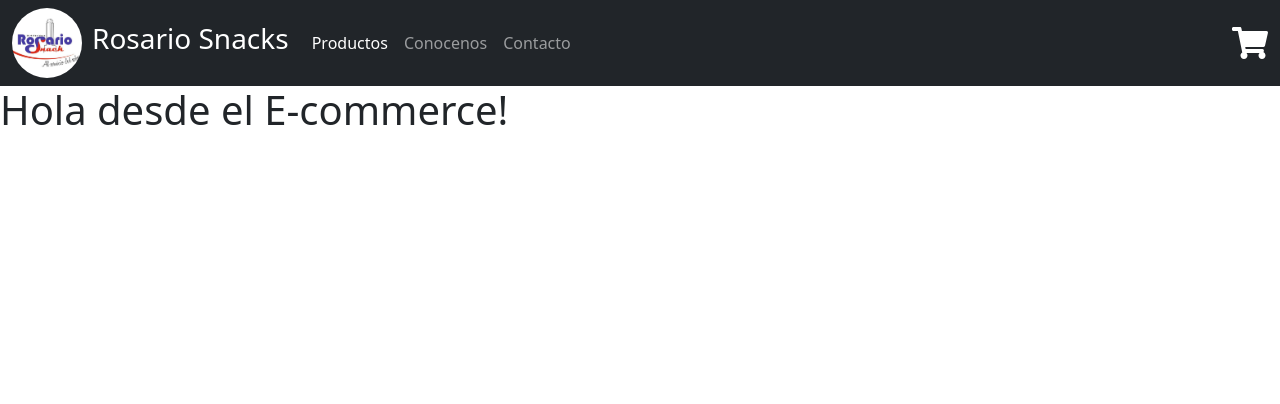
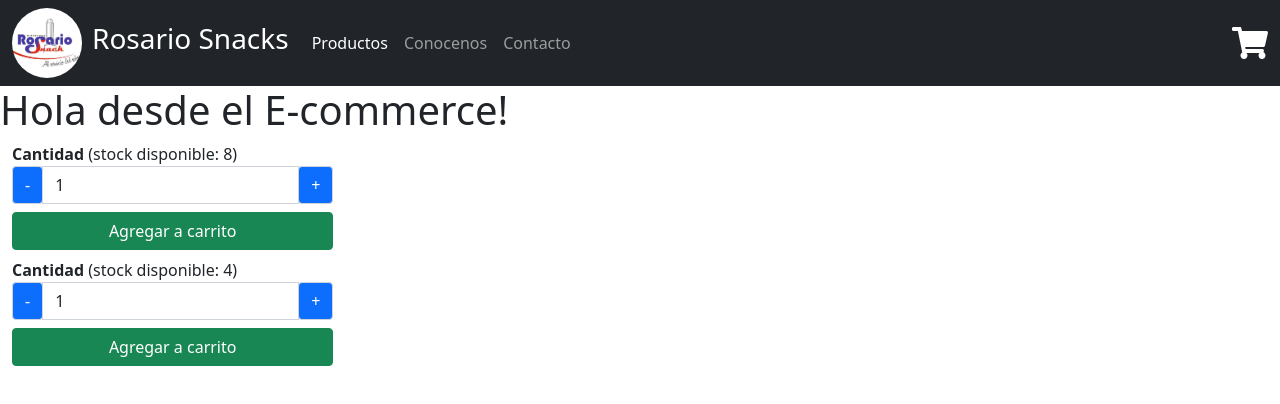
Before and after one commit to diegobarberis20/rosario-snack_barberis, a React (Create React App) app: page / in a window 1280 px wide. Shown: the top 404 px of the page. Built offline with nearby package versions, Linux system fonts and the light colour scheme.

Commit message:
Desafio 4

```diff
--- a/src/App.js
+++ b/src/App.js
@@ -1,5 +1,4 @@
-import "bootstrap/dist/css/bootstrap.min.css";
-import "./estilos.css"
+
 import NavBar from "./components/NavBar";
 import ItemListContainer from "./components/ItemListContainer";
 
--- /dev/null
+++ b/src/components/ItemCount.js
@@ -0,0 +1,49 @@
+import { useState } from "react";
+
+const ItemCount = ({stock, initial, onAdd}) => {
+
+    const [contador,setContador] = useState(initial);
+
+    const aumentarContador = () => {
+
+        if(contador < stock)
+        {
+            setContador(contador + 1);
+        }
+    }
+
+    const disminuirContador = () => {
+
+        if(contador > 0)
+        {
+            setContador(contador - 1);
+        }
+    }
+
+    return (
+         <div className="container-fluid mt-2">
+            <div className="row">
+                <div className="col-auto">
+
+                    <span><strong>Cantidad </strong>(stock disponible: {stock})</span>
+                    <div className="input-group col-auto">
+                        <div class="input-group-prepend" onClick={disminuirContador}>
+                            <div class="input-group-text bg-primary text-white">-</div>
+                        </div>
+
+                        <input type="text" className="form-control" value={contador}/>
+
+                        <div class="input-group-append" onClick={aumentarContador}>
+                            <div class="input-group-text bg-primary text-white">+</div>
+                        </div>
+                    </div>
+
+                    <button className="btn btn-success w-100 mt-2">Agregar a carrito</button>
+                </div>
+            </div>
+         </div>
+
+    )
+}
+
+export default ItemCount
--- a/src/components/ItemListContainer.js
+++ b/src/components/ItemListContainer.js
@@ -1,8 +1,13 @@
+import ItemCount from "./ItemCount";
+
 const ItemListContainer = (greeting) => {
     // console.log(greeting);
     return (
         <>
             <h1>{greeting.saludo}</h1>
+            <ItemCount stock={8} initial={1}/>
+
+            <ItemCount stock={4} initial={1}/>
         </>
     )
 }
--- a/src/estilos.css
+++ b/src/estilos.css
@@ -9,3 +9,7 @@
     color: white;
     margin-right: 15px;
 }
+
+.btn-acumulador{
+    width: 38px;
+}
```
Also changed, not shown: src/index.js (+4 -9 lines).
